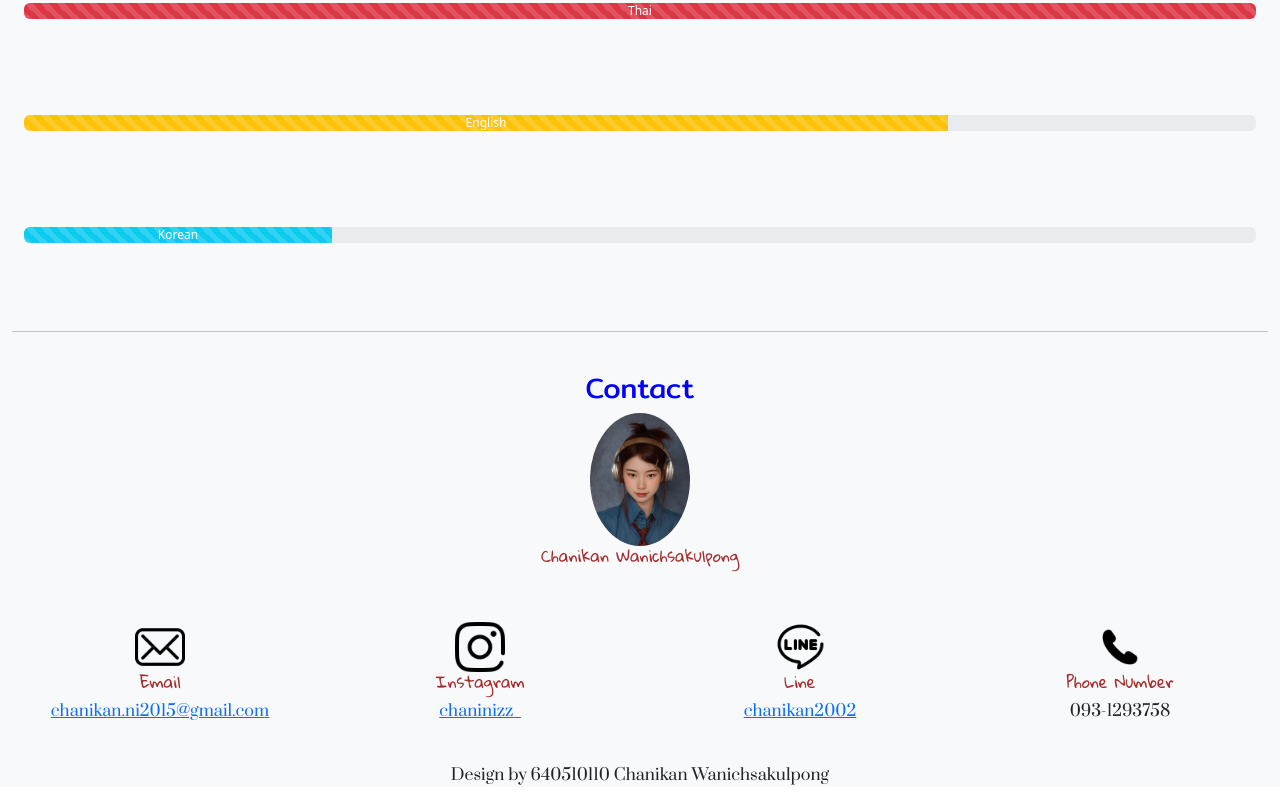
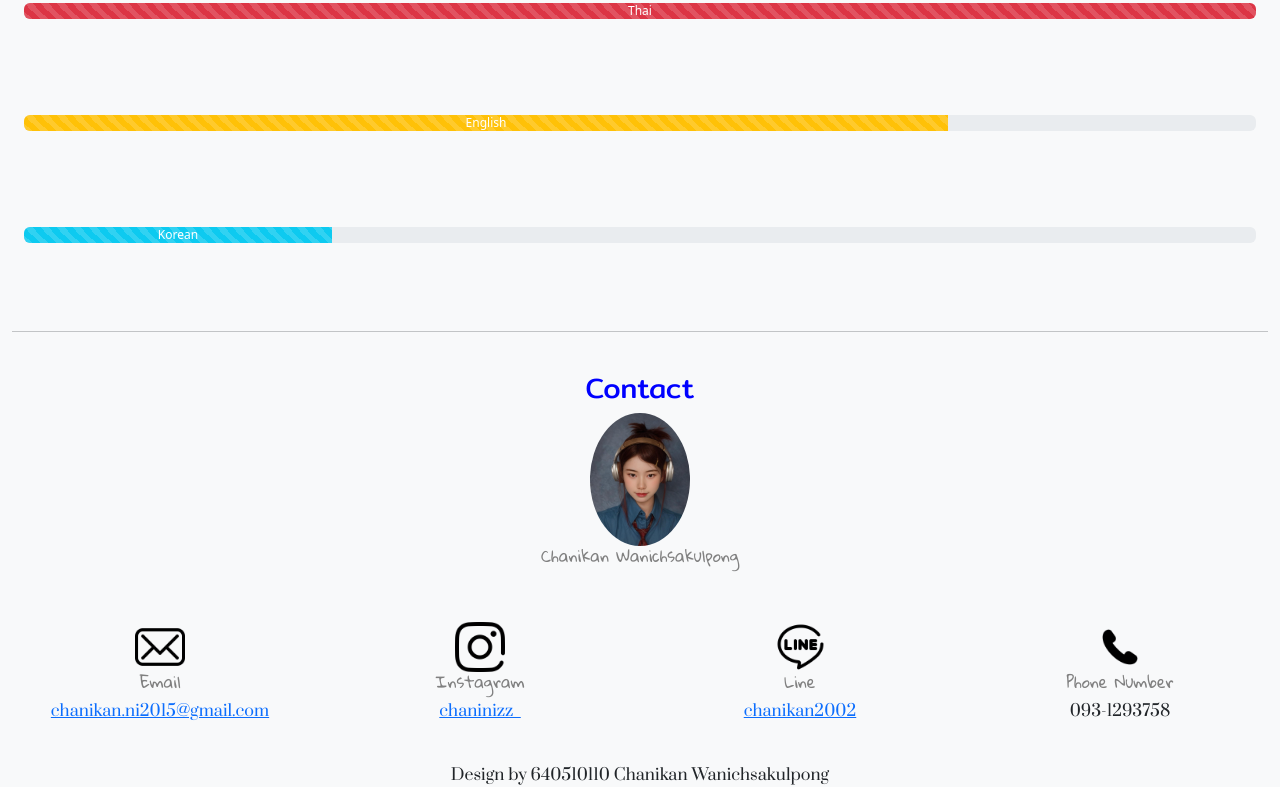
Before and after one commit to mininitchoco/resume, a plain HTML site: page index.html in a window 1280 px wide. Shown: the part 2066-2869 px from the top of the page. Drawn offline with nearby package versions, Linux system fonts and the light colour scheme.

Commit message:
version3
editing font color

```diff
--- a/css/style.css
+++ b/css/style.css
@@ -6,7 +6,7 @@ h3{
 }
 
 h6{
-  color: brown ;
+  color: grey ;
 }
 
 h1{
```
